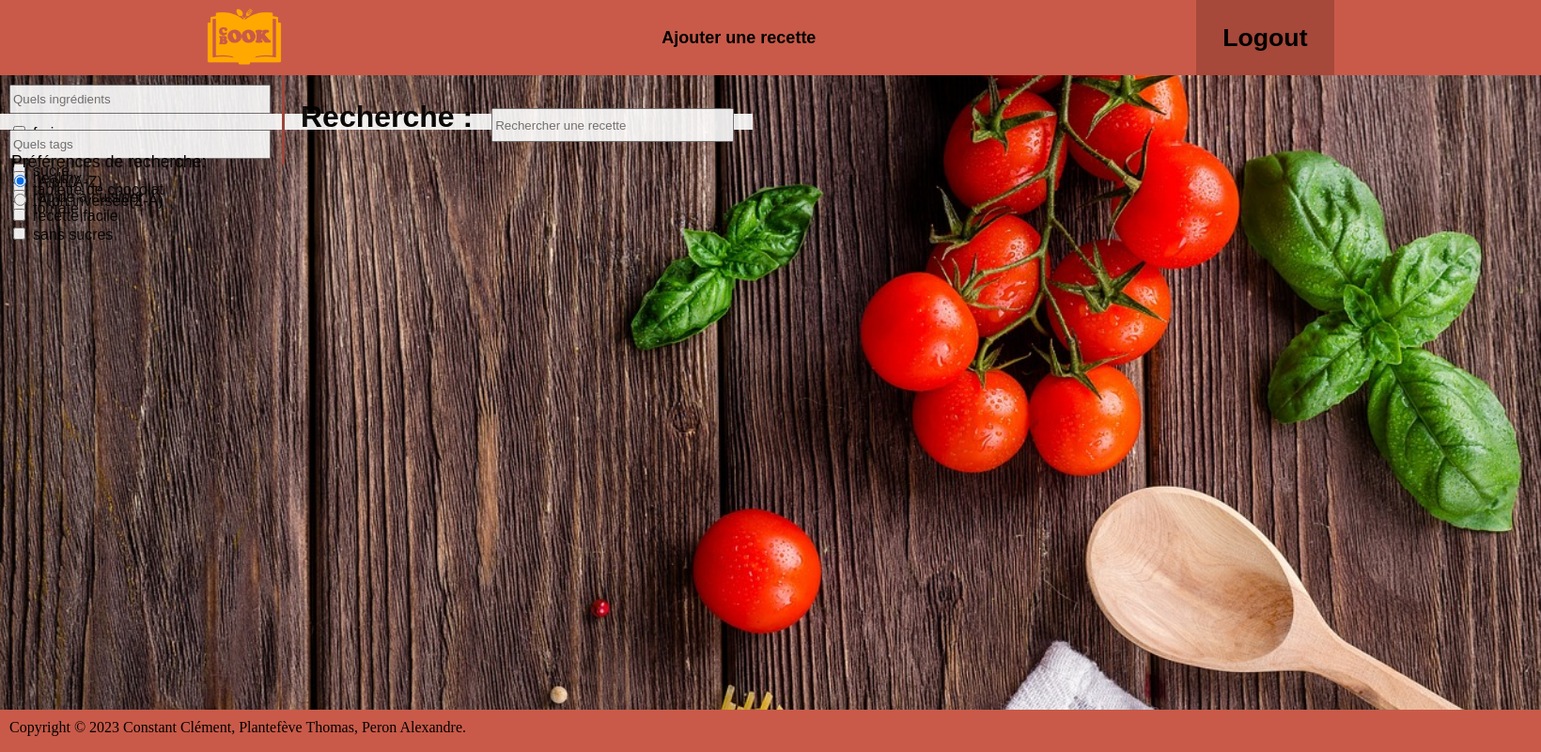
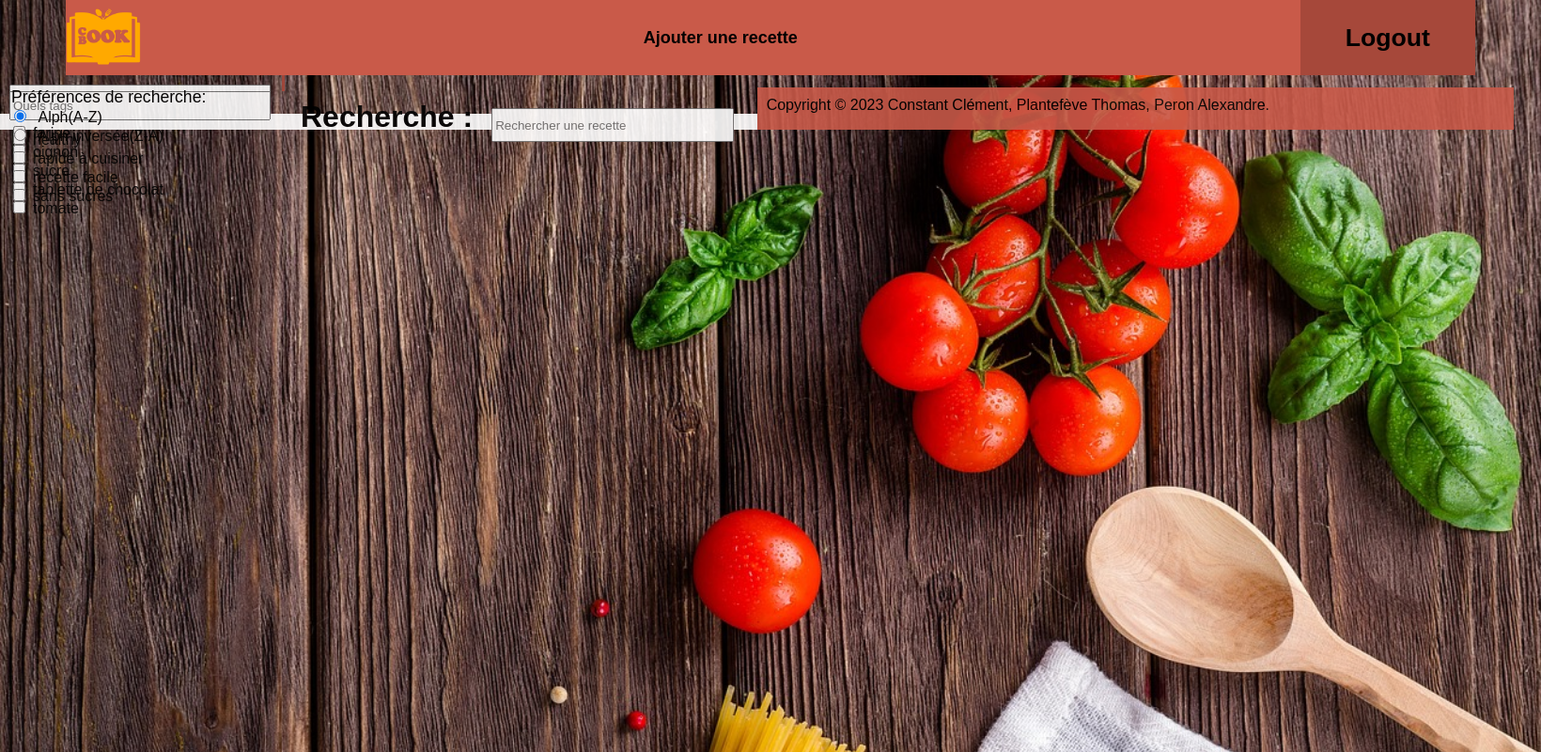
Before and after one commit to ThomPlan173/Cookbook, a PHP site: page /Projet_Recettes/ in a window 1640 px wide. Shown: the whole page at 94% size. Run offline with PHP 8.4, Linux system fonts and the light colour scheme; the visitor is signed in with stand-in values (Sample User, id 1); data comes from the database, SQL or seed files in the repository; some web fonts are replaced.

Commit message:
css fini + tout marche

```diff
--- a/CSS/index.css
+++ b/CSS/index.css
@@ -5,7 +5,7 @@
 /*__________Selection_ingredients__________*/
 #filtre_ingredients {
     position: absolute;
-    height: 50%;
+    height: 40%;
     width: 100%;
 }
 
@@ -30,10 +30,9 @@
 /*_____________Selection_tags______________*/
 #filtre_tags {
     position: absolute;
-    top: 50%;
+    top: 40%;
     height: 35%;
     width: 100%;
-
 }
 
 #search_tag {
@@ -50,14 +49,13 @@
     width: 93%;
 
     overflow: auto;
-
 }
 
 /*_____________Selection_trie______________*/
 #trie {
     position: absolute;
     width: 268px;
-    top:86%;
+    top:76%;
     margin-left: 10px;
 }
 
@@ -72,7 +70,7 @@
 /*________________________________________________________________________________________*/
 #reste_page {
     margin-left: 300px;
-    margin-bottom: 0px;
+    margin-bottom: 0;
 }
 
 /*________________Recette_________________*/
@@ -120,21 +118,32 @@
 
 .image_recette {
     visibility: visible;
-    border-radius: 10px;
+    border-radius: 7px;
 
     height: 250px;
     width: 250px;
-
 }
 
 .text_ingr {
     margin-top: 10px;
-    margin-right: 20px;
+    margin-right: 10px;
+}
+
+.nom {
+    margin-top: 10px;
+    margin-bottom: 10px;
+}
+
+
+.desc {
+    margin: 0;
+    margin-bottom: 10px;
+    height: 155px;
+    overflow: auto;
 }
 
 .bouton_admin {
     display: flex;
-    position: absolute;
-    height: 25px;
+    height: 40px;
     gap:5px;
 }
--- a/JS/add.js
+++ b/JS/add.js
@@ -3,15 +3,19 @@
     /*#----------------------------------------------ALEXANDRE___DEBUT------------------------------------------------------------*/
 
     let content = document.getElementById("content"); /* prend le div content du template pour lui ajouter le form d'ajout de recettte */
+
     let div_form_rec = document.getElementById("Addform"); /* et son div  */
+
     let add_form_rec = document.createElement("form"); /* methode post vers le fichier add_upload_recette.php avec multipart/form-data pour permettre l'upload de fichiers */
     add_form_rec.action = "../UploadRec/add_upload_recette.php";
     add_form_rec.method = "post";
     add_form_rec.enctype = "multipart/form-data";
+
     let filtres = document.getElementById("filtres"); /* ajoute les filtres de tag et ingredients pour que tout soit dans le même formulaire */
     add_form_rec.appendChild(filtres);
     add_form_rec.appendChild(div_form_rec);
     content.appendChild(add_form_rec);
+
     let add_form_ingredient = document.createElement('form'); /* creation du form d'ajout d'un ingredient */
     add_form_ingredient.id = "add_form_ingredient";
 
--- a/class/Edit/Add.php
+++ b/class/Edit/Add.php
@@ -11,9 +11,6 @@
 {
     function generateformRecette(string $nom=null, string $descr=null, string $prepa=null, $error=null, $img = false): void{ ?>
         <div id = "Addform" class="edit" >
-            <legend id = "legend" style="margin-left: 30%">
-                <input id = "addsubmit" type="submit" name="submit" class="submit" value="Ajout"> <!-- Bouton d'Ajout -->
-            </legend>
             <div class="form-group">
                 <div id = "img">
                     Image : <input id="input_img"  class = "input"
@@ -35,7 +32,7 @@
                     <br><textarea id="input_prep" <?php if($error != null): if($error[2]) :?>class = "error" <?php else :?> class = "input" <?php endif; endif; ?>
                         name="preparation" placeholder="Préparation de la recette" value="<?php echo $prepa?>" autofocus><?php echo $prepa ?></textarea> <!-- Input de la description -->
                 </div>
-
+                <input id = "addsubmit" type="submit" name="submit" class="submit" value="Ajouter"> <!-- Bouton d'Ajout -->
             </div>
         </div>
         <?php
--- a/class/Edit/Edit.php
+++ b/class/Edit/Edit.php
@@ -11,9 +11,6 @@
 {
     function generateformRecette(string $nom=null, string $descr=null, string $prepa=null, $error=null, $img=false): void{ ?>
         <div id = "Editform" class="edit" >
-            <legend id = "legend" style="margin-left: 30%">
-                <input id = "editsubmit"  type="submit" name="submit" class="submit" value="Modif"> <!-- Bouton d'Ajout -->
-            </legend>
             <div class="form-group">
                 <div id = "img">
                     Image : <input id="input_img"  class = "input"
@@ -35,7 +32,8 @@
                     <br><textarea id="input_prep" <?php if($error != null): if($error[2]) :?>class = "error" <?php else :?> class = "input" <?php endif; endif; ?>
                         name="preparation" placeholder="Préparation de la recette" value="<?php echo $prepa?>" autofocus><?php echo $prepa ?></textarea> <!-- Input de la description -->
                 </div>
-
+                <input id = "editsubmit"  type="submit" name="submit" class="submit" value="Modifier
+"> <!-- Bouton d'Ajout -->
             </div>
         </div>
         <?php
--- a/class/Template.php
+++ b/class/Template.php
@@ -31,9 +31,8 @@
 
                 <?= $content  ?>
 
-
+                <?php include "Template/Footer.php" ?>
             </div>
-                <?php include "Template/Footer.php" ?>
             <script src="/Projet_Recettes/class/Template/JS/main.js"></script>
             <?php if ($js != null) { ?>
                 <?= $js; ?>
--- a/class/Template/css/main.css
+++ b/class/Template/css/main.css
@@ -3,9 +3,8 @@
     background-repeat: no-repeat;
     background-attachment: fixed;
     background-size: cover;
+    height: 50%;
     margin: 0;
-    padding: 0;
-    height: 50%;
 }
 
 /*_HEADER_________________________________________________________________*/
@@ -18,15 +17,13 @@
     width: 100%;
     height: 10vh;
     z-index: 9;
-
-
-    background-color: #c95a49;
 }
 
 #header2 {
+    background-color: #c95a49;
     margin-left: auto;
     margin-right: auto;
-    width: 1200px;
+    width: 1500px;
     display: flex;
 }
 
@@ -80,24 +77,23 @@
     opacity: 90%;
     font-family: 'Mochiy Pop One', sans-serif;
 
-    max-width: 1200px;
+    max-width: 1500px;
     min-height: 90vh;
-
 }
-
-
 
 /*_FOOTER___________________________________________________________________*/
 .footer {
     position: absolute;
     display: flex;
-    bottom: 0; left: 0;
+    bottom: 0;
 
     width: 100%;
     height: 45px;
+    z-index: 4;
 
     background-color: #c95a49;
     color: black;
+    opacity: 100%;
 }
 
 #copyright {
@@ -105,8 +101,6 @@
 }
 
 /*_BOUTON_EDIT_DELETE_ADD____________________________________________________*/
-
-
 .button_edit{
     background-color: seagreen;
     border-radius: 15%;
@@ -118,17 +112,10 @@
 }
 
 /*_FORM_EDIT_ADD______________________________________________________________*/
-
-.form-group{
-    padding-top: 10%;
-}
-
 #filtres {
     position: absolute;
     width: 300px;
-    height: 90%;
-
-    padding-bottom: 80px;
+    height: 100%;
 
     display: ruby;
     border-right: solid #a6483a;
--- a/db_credentials.php
+++ b/db_credentials.php
@@ -3,6 +3,6 @@
 //informations de connexion BDD
 $GLOBALS['db_name'] ='cookbook' ;
 $GLOBALS['db_host'] ='127.0.0.1';
-$GLOBALS['db_port'] ='3306' ;
+$GLOBALS['db_port'] ='3308' ;
 $GLOBALS['db_user'] = 'root' ;
 $GLOBALS['db_pwd'] ='' ;
--- a/index.php
+++ b/index.php
@@ -116,9 +116,11 @@
                 div.className = "text_ingr";
 
                 let nom = document.createElement('h3');
+                nom.className = 'nom';
                 nom.innerHTML = rit_select[i].nomRecette + " :";
 
                 let desc = document.createElement('p');
+                desc.className = "desc";
                 desc.innerHTML = rit_select[i].Description;
 
                 checkbox_rit.appendChild(recette);
@@ -212,9 +214,11 @@
                 div.className = "text_ingr";
 
                 let nom = document.createElement('h3');
+                nom.className = 'nom';
                 nom.innerHTML = rit_select[i].nomRecette + " :";
 
                 let desc = document.createElement('p');
+                desc.className = "desc";
                 desc.innerHTML = rit_select[i].Description;
 
                 checkbox_rit.appendChild(recette);
```
Also changed, not shown: CSS/add.css (+24 -37 lines).
